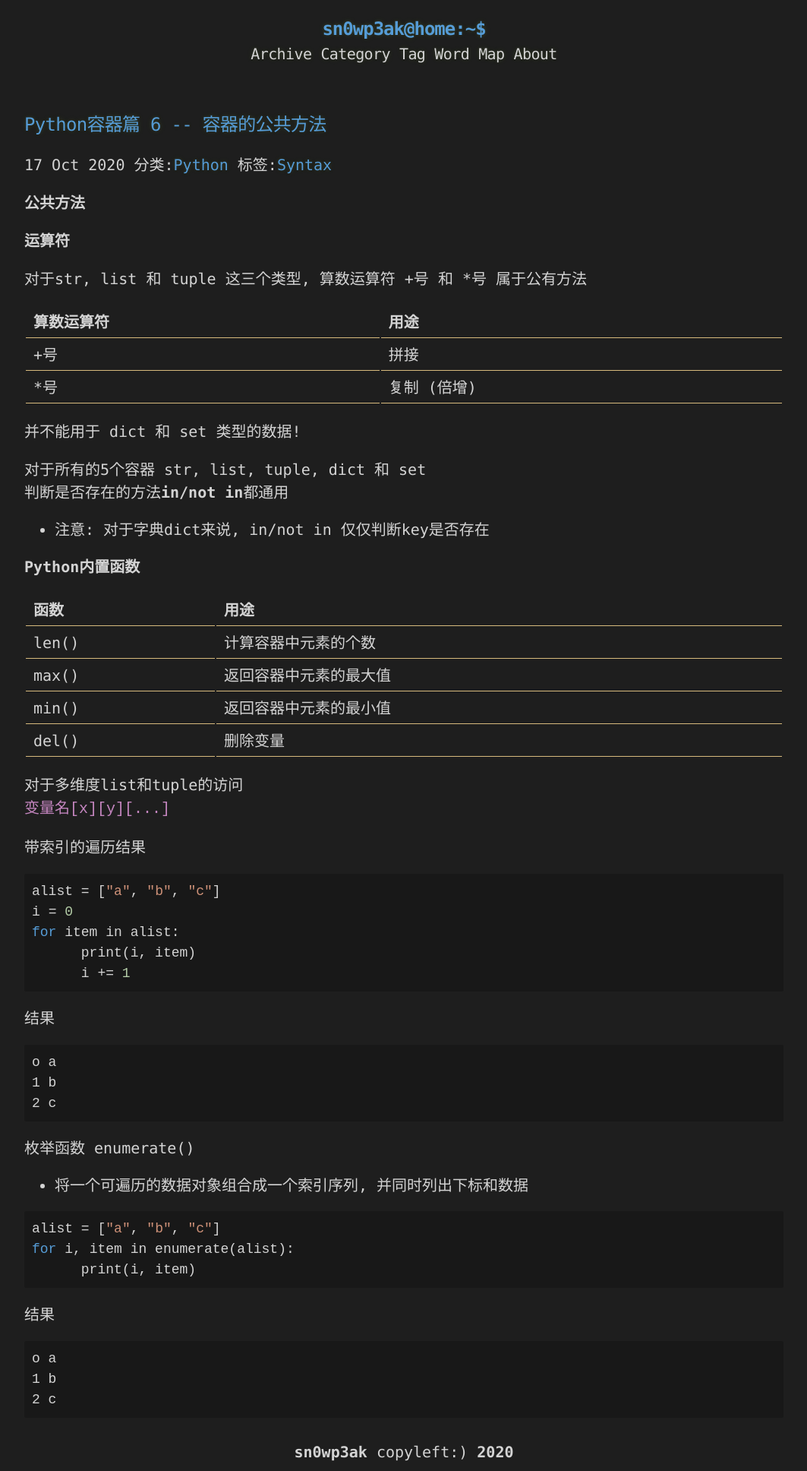
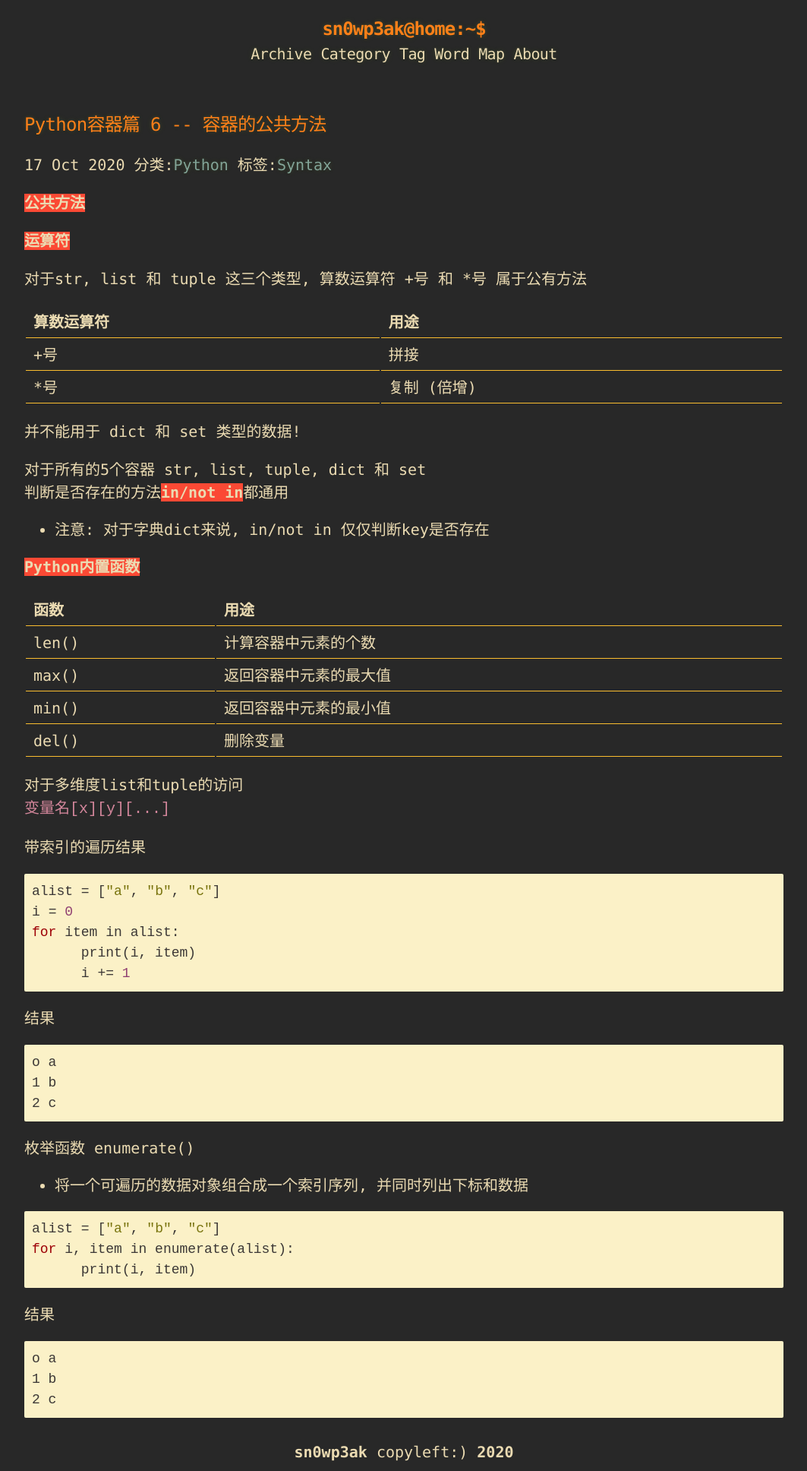
Before and after one commit to sn0wp3ak/sn0wp3ak.github.io, a Jekyll site: the page built from _posts/2020-10-17-Python容器篇 6 -- 容器的公共方法.md, in a window 1280 px wide. Shown: the whole page at 76% size, without its empty margins (108-1171 px from the left). Built offline with Jekyll 4.4.1, drawn with Linux system fonts in a browser that asks for light colours.

Commit message:
mod color

```diff
--- a/_sass/_default_colors.scss
+++ b/_sass/_default_colors.scss
@@ -18,20 +18,13 @@ $rajah: #f4bf75;
 $raw-sienna: #d28445;
 $silver-chalice: #aaa;
 // my custom colors
-$orange: #ce9178;
-$blue: #569cd6;
-$yellow: #dcdcaa;
-$aqua: #4169e1;
-$green: #609b4e;
+$orange: #fe8019;
+$blue: #83a598;
+$yellow: #fabd2f;
+$aqua: #8ec07c;
+$green: #b8bb26;
 $purple: #d3869b;
-$red: #f44747;
-$fg: #d4d4d4;
-$bg: #1e1e1e;
-$grey: #808080;
-$lightblue: #9cdcfe;
-$bluegreen: #4ec9b0;
-$lightgreen: #b5cea8;
-$yelloworange: #d7ba7d;
-$lightred: #d16969;
-$pink: #c586c0;
-$violet: #646695;
+$red: #fb4934;
+$fg: #ebdbb2;
+$bg: #282828;
+$grey: #928374;
--- a/_sass/base.scss
+++ b/_sass/base.scss
@@ -70,7 +70,7 @@ header h1 {
   text-align: center;
   font-weight: bold;
   font-family: Monaco, "Bitstream Vera Sans Mono", "Lucida Console", Terminal, monospace;
-  color: $blue;//$header;
+  color: $orange;//$header;
   text-shadow: 0 1px 1px rgba(0, 0, 0, 0.1),
                0 0 5px rgba(181, 232, 83, 0.1),
                0 0 10px rgba(181, 232, 83, 0.1);
@@ -98,7 +98,7 @@ section img {
 h1, h2, h3, h4, h5, h6 {
   font-weight: normal;
   font-family: Monaco, "Bitstream Vera Sans Mono", "Lucida Console", Terminal, monospace;
-  color: $blue;
+  color: $orange;
   letter-spacing: -0.03em;
   text-shadow: 0 1px 1px rgba(0, 0, 0, 0.1),
                0 0 5px rgba(181, 232, 83, 0.1),
@@ -149,7 +149,7 @@ blockquote {
 }
 
 pre {
-  background: #181818;
+  background: #fbf1c7;
   padding: 10px;
   font-size: 18px;
   color: #181818;
@@ -161,7 +161,7 @@ pre {
 
 code.highlighter-rouge {
   background: $bg;
-  color: $pink;
+  color: $purple;
 }
 
 table {
@@ -171,20 +171,20 @@ table {
 
 th {
   text-align: left;
-  border-bottom: 1px solid $yelloworange;
+  border-bottom: 1px solid $yellow;
   padding: 5px 10px;
 }
 
 td {
   padding: 5px 10px;
-  border-bottom: 1px solid $yelloworange;
+  border-bottom: 1px solid $yellow;
 }
 
 hr {
   height: 0;
   border: 0;
-  border-bottom: 2px solid $yelloworange;
-  color: $yelloworange;
+  border-bottom: 2px solid $yellow;
+  color: $yellow;
 }
 
 /* Buttons
@@ -284,3 +284,8 @@ a:active, a:focus {
 .word {
   list-style-image:url('../assets/word.png');
 }
+
+strong {
+    background: $red;
+    border: 2px;
+}
--- a/_sass/rouge-base16-dark.scss
+++ b/_sass/rouge-base16-dark.scss
@@ -7,17 +7,17 @@
 
 .highlight {
 
-  $plaintext: #d4d4d4 !default;
-  $string: #ce9178 !default;
-  $literal: #b5cea8 !default;
-  $keyword: #569cd6 !default;
+  $plaintext: #3c3836 !default;
+  $string: #79740e !default;
+  $literal: #8f3f71 !default;
+  $keyword: #9d0006 !default;
   $error-foreground: $cod-grey !default;
   $error-background: $apple-blossom !default;
-  $comment: #608b4e !default;
+  $comment: #928374 !default;
   $preprocessor: $rajah !default;
-  $name-space: #d4d4d4 !default;
+  $name-space: $string !default;
   $name-attribute: $hippie-blue !default;
-  $operator: #d4d4d4 !default;
+  $operator: $plaintext !default;
   $keyword-type: $raw-sienna !default;
   $regex: $gulf-stream !default;
   $string-escape: $potters-clay !default;
@@ -61,7 +61,7 @@
     color: $keyword;
   }
    .kn {
-    color: #569cd6;
+    color: #076678;
   }
   .kc, .kt, .kd {
       color: $keyword-type;
```
Also changed, not shown: about.md (+2 -2 lines), _posts/2020-12-20-虚拟化技术.md (line endings or trailing spaces).
